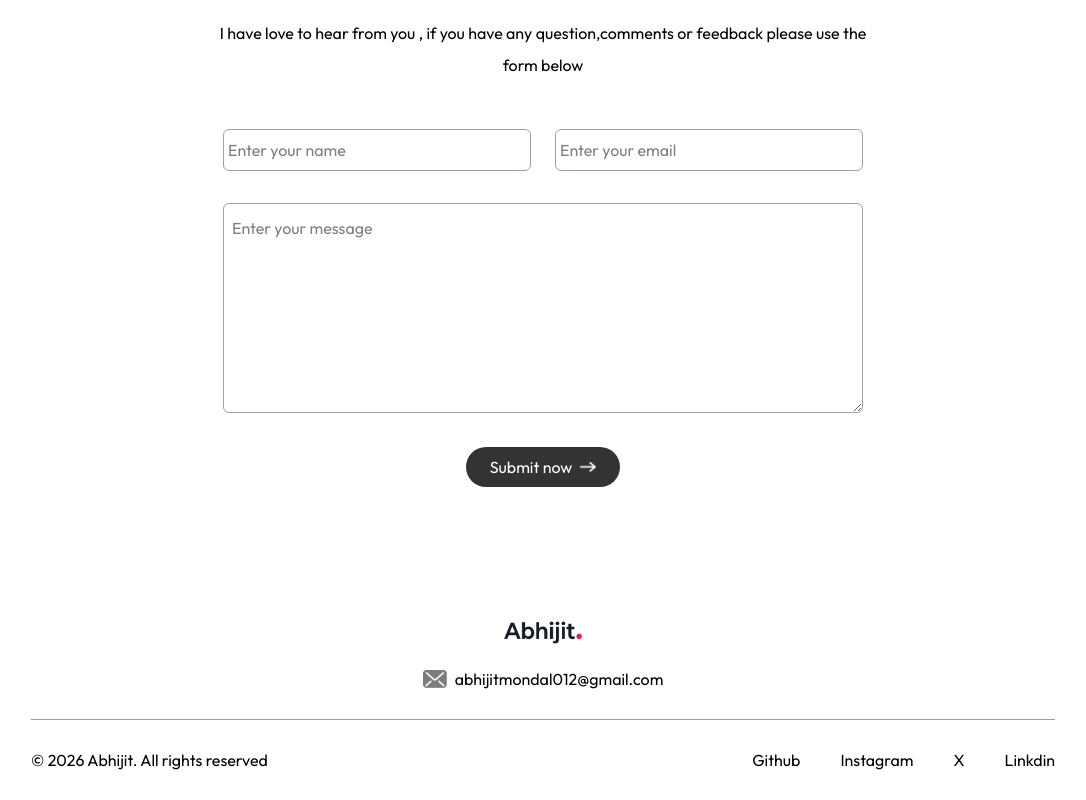
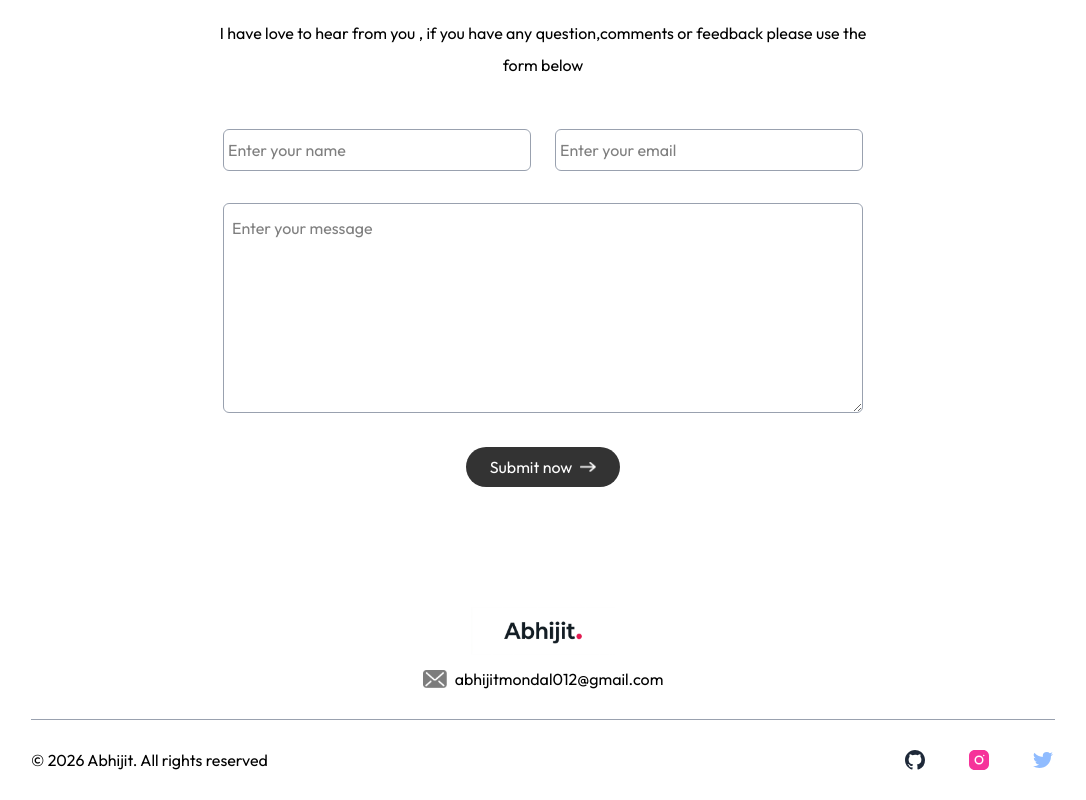
Before and after one commit to Quantabhi/full-stack-portfolio, a Next.js app: page / in a window 1280 px wide. Shown: the part 5208-6008 px from the top of the page, without its empty margins (97-1183 px from the left). Built offline with nearby package versions, Linux system fonts and the light colour scheme; a web font is replaced by a local one.

Commit message:
update icon in Footer section

```diff
--- a/components/Footer.jsx
+++ b/components/Footer.jsx
@@ -16,14 +16,76 @@ const Footer = () => {
          <div className='py-6'>
   <div className='text-center sm:flex items-center justify-between border-t border-gray-400 max-w-5xl mx-auto pt-6'>
     <p>© 2026 Abhijit. All rights reserved</p>
-    <ul className='flex items-center gap-10 justify-center mt-4 sm:mt-0'>
-            <li><a target='_blank' className='hover:text-gray-300'
-              href="https://github.com/Quantabhi?tab=repositories">
-              Github</a></li>
-      <li><a target='_blank' className='hover:text-gray-300' href="hhttps://www.instagram.com/mondalabhi23">Instagram</a></li>
-      <li><a target='_blank' className='hover:text-gray-300' href="https://x.com/abhijitmondal22">X</a></li>
-      <li><a target='_blank' className='hover:text-gray-300' href="https://www.linkedin.com">Linkdin</a></li>
-    </ul>
+
+          <ul className='flex items-center gap-10 justify-center mt-4 sm:mt-0'>
+
+            {/* Github */}
+        <li>
+  <a
+    target='_blank'
+    rel="noopener noreferrer"
+    href="https://github.com/Quantabhi"
+  >
+    <svg
+      className="w-6 h-6 text-gray-800 hover:text-gray-400 transition"
+      xmlns="http://www.w3.org/2000/svg"
+      viewBox="0 0 24 24"
+      fill="currentColor"
+    >
+      <path
+        fillRule="evenodd"
+        d="M12 2C6.477 2 2 6.486 2 12.02c0 4.427 2.865 8.18 6.839 9.504.5.092.682-.217.682-.483 0-.237-.008-.868-.013-1.703-2.782.605-3.369-1.342-3.369-1.342-.455-1.158-1.11-1.466-1.11-1.466-.908-.62.069-.608.069-.608 1.004.071 1.532 1.034 1.532 1.034.892 1.53 2.341 1.088 2.91.832.092-.647.35-1.088.636-1.338-2.22-.254-4.555-1.113-4.555-4.951 0-1.093.39-1.988 1.029-2.688-.103-.254-.446-1.276.098-2.66 0 0 .84-.27 2.75 1.025A9.564 9.564 0 0 1 12 6.844c.85.004 1.705.115 2.504.337 1.909-1.295 2.748-1.025 2.748-1.025.546 1.384.202 2.406.1 2.66.64.7 1.028 1.595 1.028 2.688 0 3.848-2.339 4.694-4.566 4.943.359.31.678.92.678 1.855 0 1.338-.012 2.419-.012 2.747 0 .268.18.58.688.481A10.025 10.025 0 0 0 22 12.02C22 6.486 17.523 2 12 2Z"
+        clipRule="evenodd"
+      />
+    </svg>
+  </a>
+</li>
+
+            {/* Instagram */}
+            <li>
+              <a
+                target='_blank'
+                rel="noopener noreferrer"
+                href="https://www.instagram.com/mondalabhi23"
+              >
+                <svg
+                  className="w-6 h-6 text-pink-500  hover:text-gray-400 transition"
+                  xmlns="http://www.w3.org/2000/svg"
+                  viewBox="0 0 24 24"
+                  fill="currentColor"
+                >
+                  <path
+                    fillRule="evenodd"
+                    d="M7.75 2C4.574 2 2 4.574 2 7.75v8.5C2 19.426 4.574 22 7.75 22h8.5C19.426 22 22 19.426 22 16.25v-8.5C22 4.574 19.426 2 16.25 2h-8.5ZM12 7.5A4.5 4.5 0 1 0 12 16.5 4.5 4.5 0 0 0 12 7.5Zm0 1.5A3 3 0 1 1 12 15a3 3 0 0 1 0-6Zm4.75-2.25a.75.75 0 1 0 0 1.5.75.75 0 0 0 0-1.5Z"
+                    clipRule="evenodd"
+                  />
+                </svg>
+              </a>
+            </li>
+
+            {/* Twitter */}
+            <li>
+              <a
+                target='_blank'
+                rel="noopener noreferrer"
+                href="https://x.com/abhijitmondal22"
+              >
+                <svg
+                  className="w-6 h-6 text-blue-500 animate-[pulse_1.5s_infinite] [@keyframes_pulse{0%{transform:scale(1);opacity:1}50%{transform:scale(1.2);opacity:0.7}100%{transform:scale(1);opacity:1}}]"
+                  xmlns="http://www.w3.org/2000/svg"
+                  viewBox="0 0 24 24"
+                  fill="currentColor"
+                >
+                  <path
+                    fillRule="evenodd"
+                    d="M22 5.892a8.178 8.178 0 0 1-2.355.635 4.074 4.074 0 0 0 1.8-2.235 8.343 8.343 0 0 1-2.605.981A4.13 4.13 0 0 0 15.85 4a4.068 4.068 0 0 0-4.1 4.038c0 .31.035.618.105.919A11.705 11.705 0 0 1 3.4 4.734a4.006 4.006 0 0 0 1.268 5.392 4.165 4.165 0 0 1-1.859-.5v.05A4.057 4.057 0 0 0 6.1 13.635a4.192 4.192 0 0 1-1.856.07 4.108 4.108 0 0 0 3.831 2.807A8.36 8.36 0 0 1 2 18.184 11.732 11.732 0 0 0 8.291 20 11.502 11.502 0 0 0 19.964 8.5c0-.177 0-.349-.012-.523A8.143 8.143 0 0 0 22 5.892Z"
+                    clipRule="evenodd"
+                  />
+                </svg>
+              </a>
+            </li>
+
+          </ul>
   </div>
 </div>
     </div>
```
